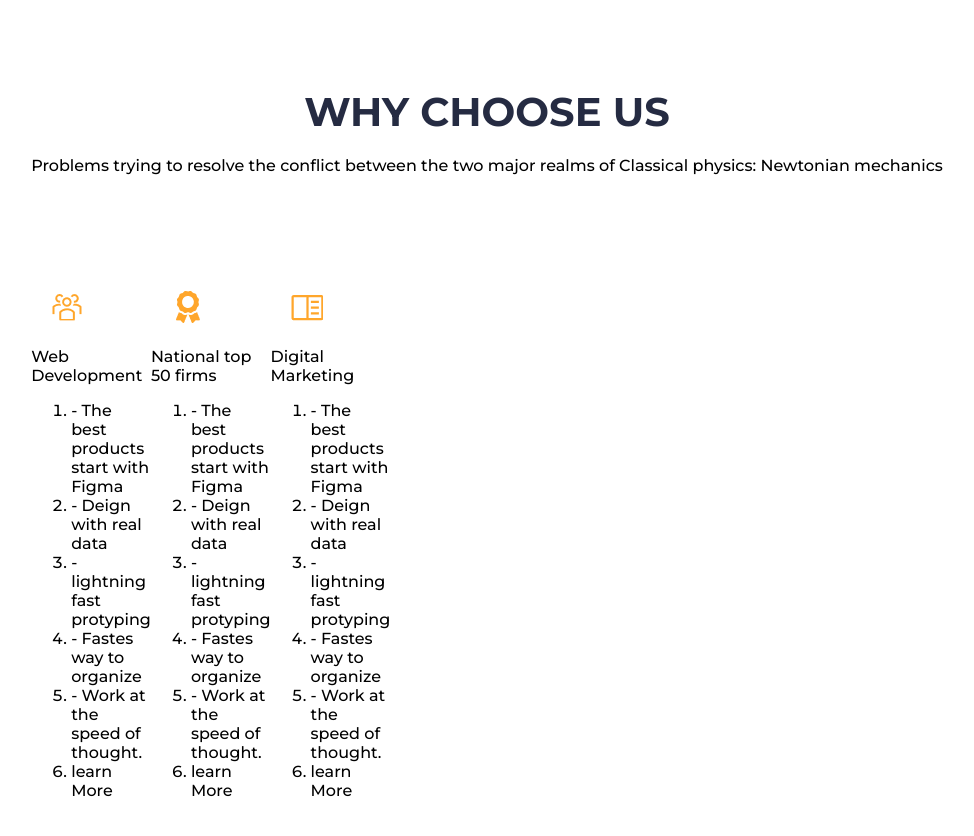
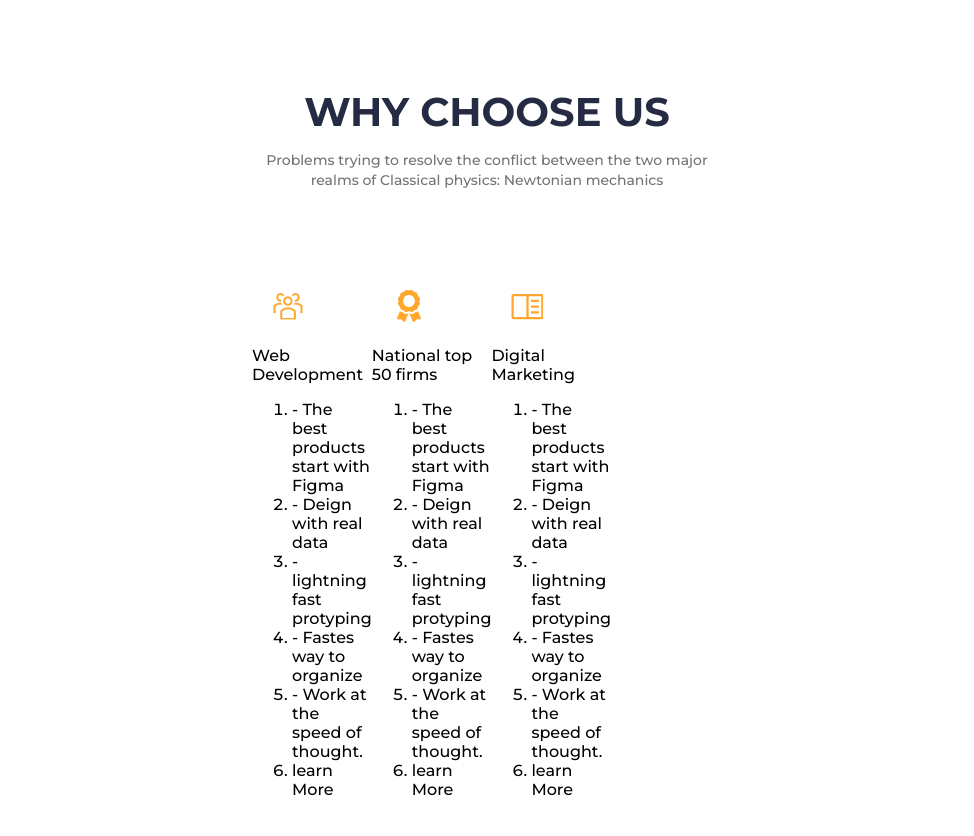
Before and after one commit to Janasyl/html-css-js, a plain HTML site: page index.html in a window 1280 px wide. Shown: the part 871-1707 px from the top of the page, without its empty margins (153-1127 px from the left). Drawn offline with Linux system fonts and the light colour scheme.

Commit message:
styled section suptitle p

```diff
--- a/style.css
+++ b/style.css
@@ -236,6 +236,15 @@ a {
 
 }
 .section-2-suptitle {
+	max-width: 470px;
+    margin: 0 auto;
+    font-family:'Montserrat', sans-serif;
+    font-style: normal;
+    font-weight: 500;
+    font-size: 14px;
+    line-height: 20px;
+    color: #737373;
+    text-align: center;
 }
 .section-2-card {
 	width: 328px;
```
